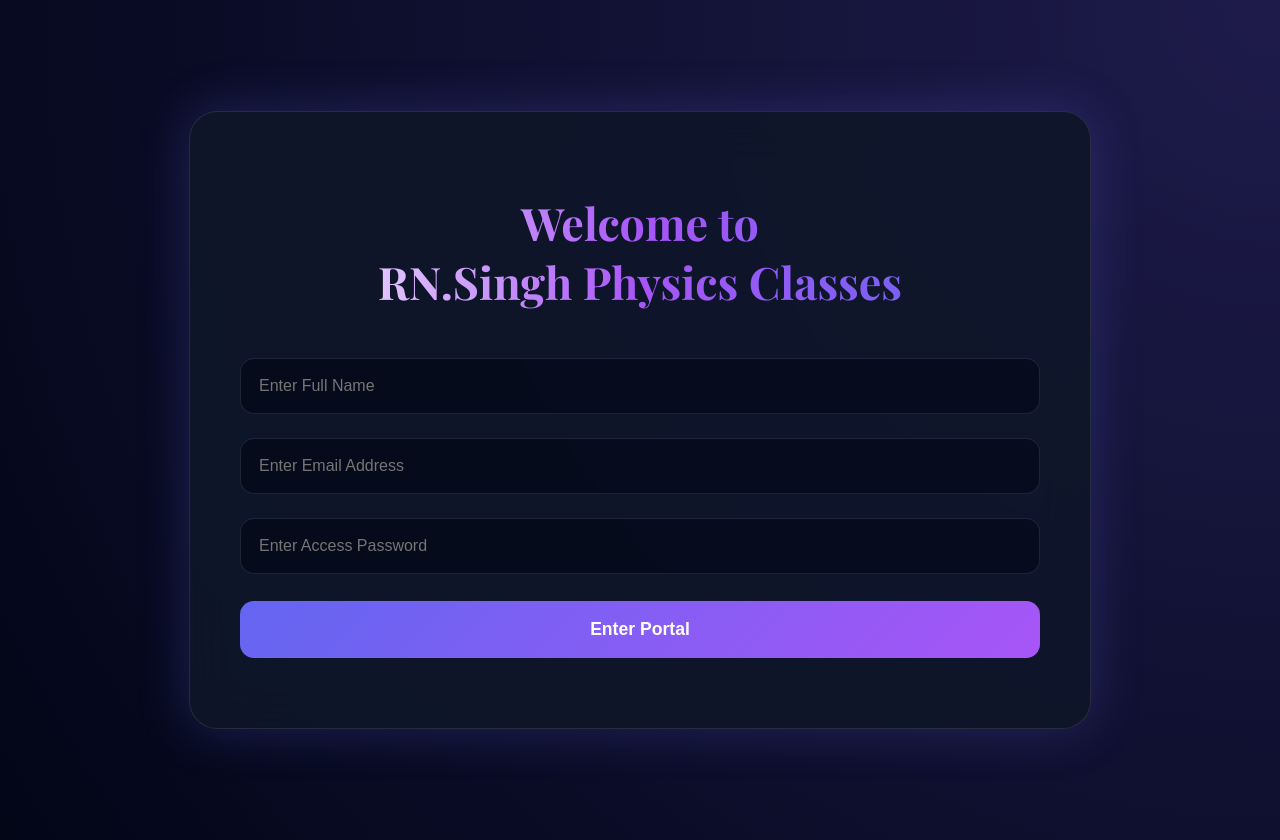
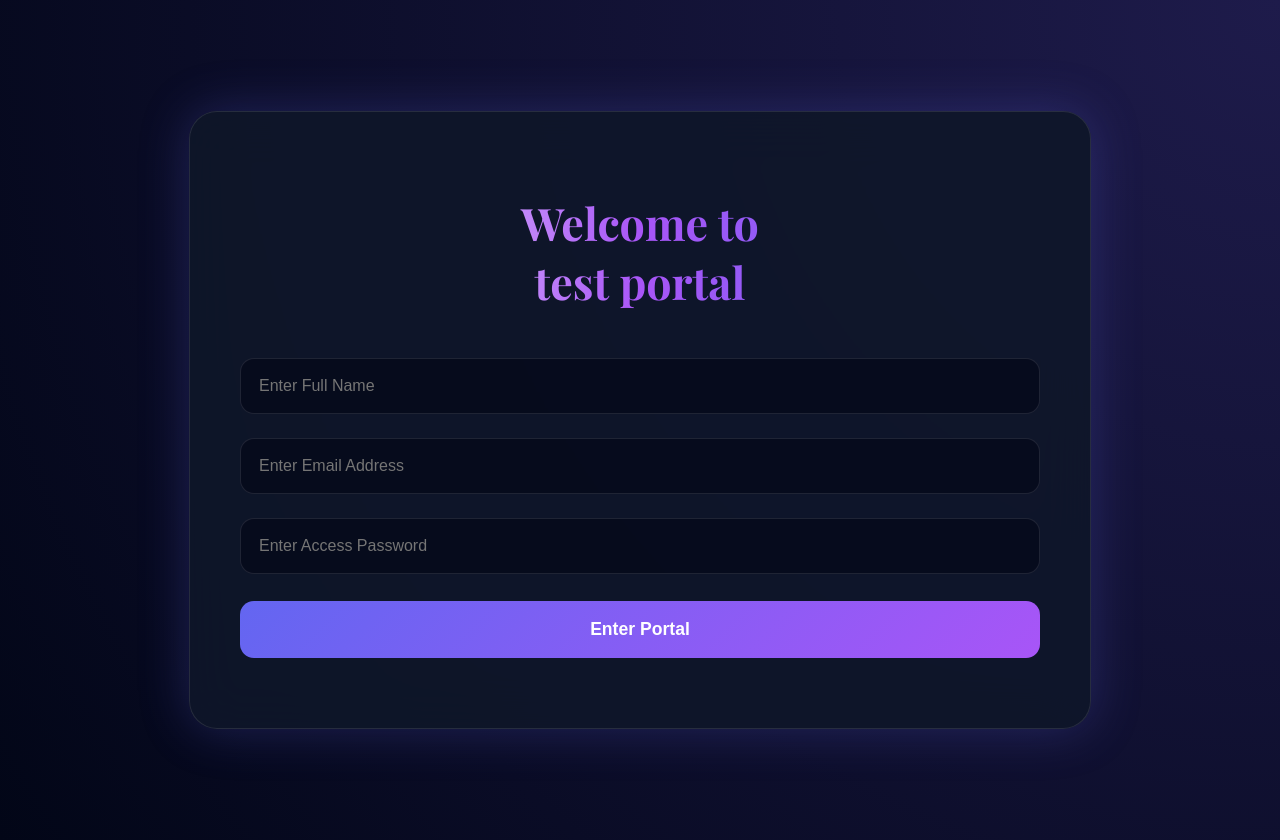
Before and after one commit to sau34566-spec/physics-test-series, a plain HTML site: page index.html in a window 1280 px wide. Drawn offline with nearby package versions, Linux system fonts and the light colour scheme.

Commit message:
Update index.html

```diff
--- a/index.html
+++ b/index.html
@@ -32,7 +32,7 @@
 <body>
     <div class="master-box">
         <div id="login-ui">
-            <h1 class="welcome-text">Welcome to <br> RN.Singh Physics Classes</h1>
+            <h1 class="welcome-text">Welcome to <br> test portal</h1>
             <input type="text" id="stdName" placeholder="Enter Full Name">
             <input type="email" id="stdEmail" placeholder="Enter Email Address">
             <input type="password" id="accessPass" placeholder="Enter Access Password">
```
